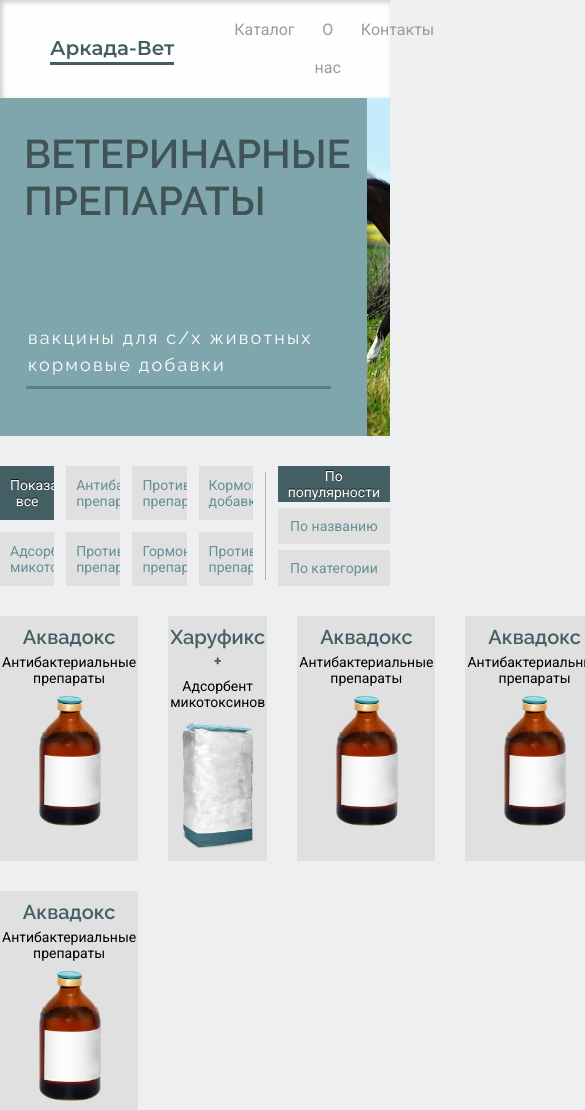
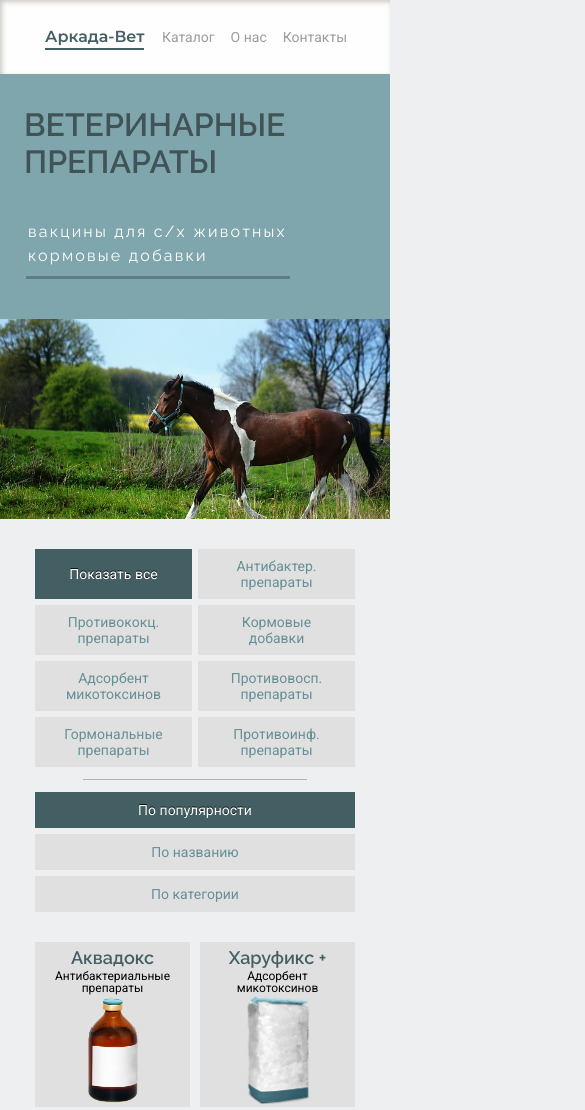
Before and after one commit to vigoroous/arkadavet-layout, a plain HTML site: page index.html in a window 390 px wide. Shown: the top 1110 px of the page, 585 px wide, since content can reach past the window. Drawn offline with Linux system fonts and the light colour scheme.

Commit message:
Finished adaptive layout for main, about, contacts pages

```diff
--- a/css/common.css
+++ b/css/common.css
@@ -12,91 +12,21 @@ body {
     /* background-color: #FFFFFF; */
 }
 
-
-/* padding-top */
-.pt_15 {
-    padding-top: 15px;
-}
-
-.pt_30 {
-    padding-top: 30px;
-}
-
-.pt_45 {
-    padding-top: 45px;
-}
-
-.pt_60 {
-    padding-top: 60px;
-}
-
-.pt_75 {
-    padding-top: 75px;
-}
-
-.pt_90 {
-    padding-top: 90px;
-}
-
-.pt_105 {
-    padding-top: 105px;
-}
-
-.pt_120 {
-    padding-top: 120px;
-}
-
-.pt_135 {
-    padding-top: 135px;
-}
-
-.pt_150 {
-    padding-top: 150px;
-}
-
-/* padding-bottom */
-.pb_15 {
-    padding-bottom: 15px;
-}
-
-.pb_30 {
-    padding-bottom: 30px;
-}
-
-.pb_45 {
-    padding-bottom: 45px;
-}
-
-.pb_60 {
-    padding-bottom: 60px;
-}
-
-.pb_75 {
-    padding-bottom: 75px;
-}
-
-.pb_90 {
-    padding-bottom: 90px;
-}
-
-.pb_105 {
-    padding-bottom: 105px;
-}
-
-.pb_120 {
-    padding-bottom: 120px;
-}
-
-.pb_135 {
-    padding-bottom: 135px;
-}
-
-.pb_150 {
-    padding-bottom: 11.5652vh;
-}
-
 @media (max-width: 1200px) {
     .content {
         max-width: 980px;
     }
 }
+
+@media (max-width: 980px) {
+    .content {
+        max-width: 640px;
+    }
+}
+
+@media (max-width: 640px) {
+    .content {
+        margin-top: 74px;
+        padding-bottom: 50px;
+    }
+}
--- a/css/footer.css
+++ b/css/footer.css
@@ -1,5 +1,6 @@
 .footer {
     background: #668F96;
+    padding: 60px 0px;
 }
 
 .footer__copyright {
@@ -7,4 +8,14 @@
     font-family: 'Raleway';
     color: #FFFFFF;
     text-align: center;
+
 }
+
+@media (max-width: 640px) {
+    .footer {
+        padding: 30px 0px;
+    }
+    .footer__copyright {
+        font-size: 14px;
+    }
+}
--- a/css/header.css
+++ b/css/header.css
@@ -16,18 +16,21 @@
 }
 
 .header__wrap {
-    max-width: 1200px;
-    width: inherit;
-    margin: 0 auto;
-    height: 98px;
     display: flex;
     align-items: center;
     justify-content: space-between;
+    max-width: 1200px;
+    width: inherit;
+    height: inherit;
+    box-sizing: border-box;
+    margin: 0 auto;
+    padding: 0px 50px;
 }
 
 .header__logo {
     white-space: nowrap;
-    margin: 0px 50px 2px 50px;
+    margin-right: 50px;
+    margin-bottom: 2px;
 }
 
 .header__logo-link {
@@ -72,3 +75,35 @@
         max-width: 980px;
     }
 }
+
+@media (max-width: 980px) {
+    .header__wrap {
+        max-width: 640px;
+    }
+}
+
+@media (max-width: 640px) {
+    .header {
+        height: 74px;
+    }
+    .header__wrap {
+        max-width: 320px;
+        padding: 0px;
+    }
+    .header__logo {
+        margin-right: 0px;
+        margin-left: 10px;
+    }
+    .header__logo-link {
+        font-size: 16px;
+        border-bottom: 2px solid #445F64;
+    }
+    .header__nav {
+        justify-content: flex-end;
+    }
+    .header__nav-link {
+        font-size: 14px;
+        line-height: 32px;
+        padding: 0px 8px;
+    }
+}
--- a/css/main.css
+++ b/css/main.css
@@ -7,11 +7,12 @@
 .lightbox {
     display: flex;
     max-width: 1200px;
+    background-color: #80A6AD;
 }
 
 .lightbox__article {
     max-width: 380px;
-    background-color: rgba(128, 166, 173, 1);
+    /* background-color: #80A6AD; */
 }
 
 .lightbox__title {
@@ -51,7 +52,7 @@
     height: 338px;
     background: url('/img/cover_horse.jpg');
     background-size: cover;
-    background-position: center;
+    background-position: center top;
     background-repeat: no-repeat;
 }
 
@@ -181,14 +182,14 @@
 /********* RESOLUTION *********/
 
 @media (max-width: 1200px) {
-    .control {
-        margin-top: 30px;
-    }
     .lightbox {
         max-width: 980px;
     }
     .lightbox__image {
         max-width: 600px;
+    }
+    .control {
+        margin-top: 30px;
     }
     .products {
         margin-top: 30px;
@@ -205,3 +206,129 @@
         height: 135px;
     }
 }
+
+@media (max-width: 980px) {
+    .lightbox {
+        max-width: 640px;
+    }
+    .lightbox__title {
+        font-size: 32px;
+    }
+    .lightbox__text {
+        font-size: initial;
+        margin-top: 60px;
+        width: initial;
+    }
+    .lightbox__line {
+        width: 290px;
+    }
+    .lightbox__image {
+        max-width: 300px;
+        height: 270px;
+    }
+    .control {
+        flex-direction: column;
+    }
+    .control__filter {
+        width: 100%;
+    }
+    .control__divider {
+        width: 70%;
+        height: 1px;
+        margin: 12px auto;
+        box-sizing: border-box;
+    }
+    .control__sorting {
+        flex-direction: row;
+        width: 100%;
+    }
+    .control__filter>.control__button {
+        height: 50px;
+    }
+    .control__sorting>.control__button {
+        margin: 0px 14px;
+    }
+    .control__sorting>.control__button:first-child {
+        margin-left: 0px;
+    }
+    .control__sorting>.control__button:last-child {
+        margin-right: 0px;
+    }
+    .products {
+        grid-template-columns: 1fr 1fr 1fr;
+    }
+    .products__item {
+        padding: 1px;
+    }
+    .products__item-image {
+        height: 115px;
+    }
+}
+
+@media (max-width: 640px) {
+    .lightbox {
+        flex-direction: column;
+        /* height: calc(100vh  - 74px); */
+        /* max-height: 500px; */
+        /* min-height: 370px; */
+        justify-content: space-between;
+    }
+    .lightbox__article {
+        max-width: unset;
+    }
+    .lightbox__text {
+        margin-top: 40px;
+    }
+    .lightbox__line {
+        width: 264px;
+        margin-bottom: 40px;
+    }
+    .lightbox__image {
+        max-width: unset;
+        height: 200px;
+    }
+    .control {
+        max-width: 320px;
+        margin: 30px auto 0px auto;
+    }
+    .control__filter {
+        grid-template-columns: 1fr 1fr;
+        gap: 6px 6px;
+    }
+    .control__divider {
+        /* width: 70%; */
+    }
+    .control__sorting {
+        flex-direction: column;
+        /* width: 192px; */
+        margin: 0 auto;
+    }
+    .control__sorting>.control__button {
+        margin: 3px 0px;
+    }
+    .control__sorting>.control__button:first-child {
+        margin-top: 0px;
+    }
+    .control__sorting>.control__button:last-child {
+        margin-bottom: 0px;
+    }
+    .products {
+        grid-template-columns: 1fr 1fr;
+        gap: 10px;
+        max-width: 320px;
+        margin: 30px auto 0px auto;
+    }
+    .products__item-name {
+        font-size: 18px;
+        padding-top: 4px;
+    }
+    .products__item-category {
+        font-size: 12px;
+        line-height: 12px;
+        padding-top: 2px;
+    }
+    .products__item-image {
+        margin: 2px;
+        height: 108px;
+    }
+}
--- a/index.html
+++ b/index.html
@@ -28,7 +28,7 @@
             </div>
             <nav class="header__nav">
                 <a class="header__nav-link" href="/">Каталог</a>
-                <a class="header__nav-link" href="/about">О нас</a>
+                <a class="header__nav-link" href="/about">О&nbsp;нас</a>
                 <a class="header__nav-link" href="/contacts">Контакты</a>
             </nav>
         </div>
@@ -92,7 +92,7 @@
             </div>
         </div>
     </main>
-    <footer class="footer pt_60 pb_60">
+    <footer class="footer">
         <div class="footer__copyright">&copy; ООО Аркада-Вет, 2019-2021</div>
     </footer>
 </body>
```
Also changed, not shown: about/index.html (+4 -4 lines), contacts/index.html (+1 -1 lines), css/about.css (+55 -2 lines), css/contacts.css (+42 -0 lines).
